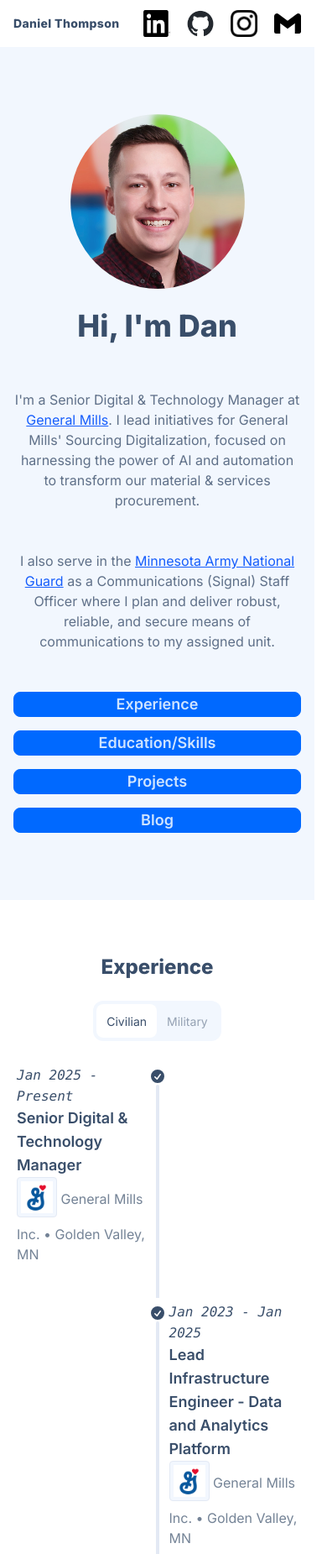
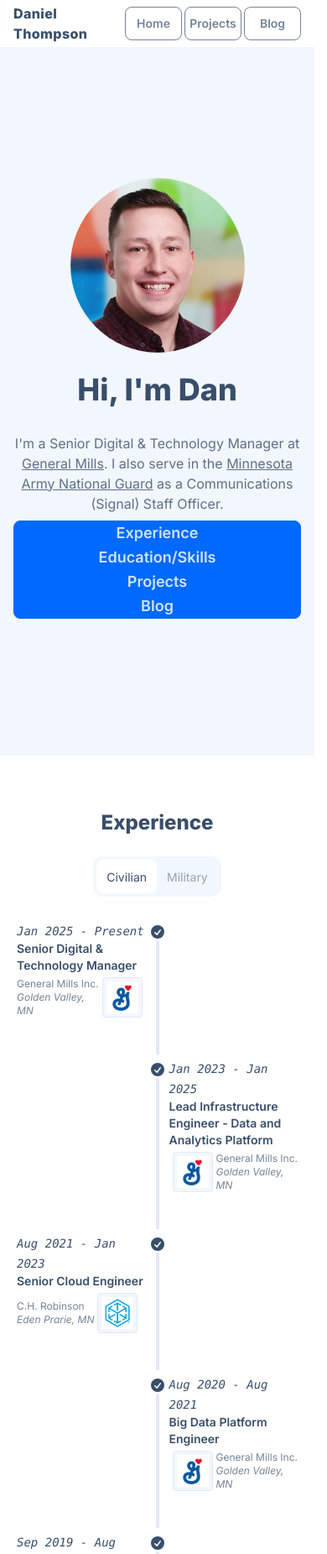
Before and after one commit to SudoSpartanDan/sudospartandan.github.io, an Eleventy site: page src/index.njk in a window 390 px wide. Shown: the top 1851 px of the page at 84% size. Built offline with nearby package versions, Linux system fonts and the light colour scheme; Eleventy itself is replaced by a stand-in of ours; files that its build step writes are made by us from their sources.

Commit message:
mobile fixes

```diff
--- a/src/_includes/layouts/base.njk
+++ b/src/_includes/layouts/base.njk
@@ -36,20 +36,7 @@
     <main>
       {{ content | safe }}
     </main>
-    <footer class="py-10 border-t border-slate-200/60 dark:border-slate-800">
-      <div class="mx-auto max-w-6xl px-4 text-sm text-slate-500 flex items-center justify-between">
-        <p>© 2025 Daniel Thompson. All rights reserved.</p>
-        <div class="flex items-center gap-4">
-          <a href="{{ '/sitemap.xml' | url }}" class="link link-hover">Sitemap</a>
-          <a href="{{ '/feed.xml' | url }}" class="link link-hover flex items-center gap-2" title="Subscribe via RSS">
-            RSS Feed
-            <svg xmlns="http://www.w3.org/2000/svg" viewBox="0 0 24 24" class="w-5 h-5 fill-current">
-              <path d="M4 11a9 9 0 0 1 9 9h-2a7 7 0 0 0-7-7v-2zm0-4a13 13 0 0 1 13 13h-2A11 11 0 0 0 4 9V7zm0 10a2 2 0 1 1 0 4 2 2 0 0 1 0-4z"/>
-            </svg>
-          </a>
-        </div>
-      </div>
-    </footer>
+    {% include "partials/footer.njk" %}
   </body>
 
 </html>
--- a/src/_includes/layouts/blog_post.njk
+++ b/src/_includes/layouts/blog_post.njk
@@ -7,7 +7,7 @@
     }
 </style>
 
-<section class="container bg-base-200 mx-auto px-32">
+<section class="container bg-base-200 mx-auto px-4 lg:px-32">
     <a href="{{ '/blog/' | url }}" class="btn btn-xs btn-outline my-4"><- Back</a>
     <h1 class="text-4xl md:text-5xl font-extrabold">{{ title }}</h1>
     <p class="py-2 text-lg md:text-xl">{{ date | asPostDate }}</p>
--- /dev/null
+++ b/src/_includes/partials/footer.njk
@@ -0,0 +1,33 @@
+<footer class="py-10 border-t border-slate-200/60 dark:border-slate-800">
+  <div class="mx-auto max-w-6xl px-4 text-sm text-slate-500 flex items-center justify-between">
+    <p>© 2025 Daniel Thompson. All rights reserved.</p>
+    <div class="flex items-center gap-4">
+      <a href="https://linkedin.com/in/dthomp92" target="_blank" rel="noreferrer"
+        class="flex items-center gap-2 hover:text-brand transition">
+        <img src="{{ '/assets/InBug-Black.png' | url }}" alt="LinkedIn icon" class="w-8 h-8" />
+      </a>
+      <a href="https://github.com/SudoSpartanDan" target="_blank" rel="noreferrer"
+        class="flex items-center gap-2 hover:text-brand transition">
+        <img src="{{ '/assets/github-mark.png' | url }}" alt="GitHub icon" class="w-8 h-8" />
+      </a>
+      <a href="https://www.instagram.com/sudospartandan/" target="_blank" rel="noreferrer"
+        class="flex items-center gap-2 hover:text-brand transition">
+        <img src="{{ '/assets/Instagram_Glyph_Black.png' | url }}" alt="Instagram icon" class="w-8 h-8" />
+      </a>
+      <a href="mailto:dthomp92@gmail.com"
+        class="flex items-center gap-2 hover:text-brand transition">
+        <svg xmlns="http://www.w3.org/2000/svg" class="w-8 h-8" fill="#000000" role="img" viewBox="0 0 24 24">
+          <title>Gmail icon</title>
+          <path stroke-linecap="round" stroke-linejoin="round" d="M24 5.457v13.909c0 .904-.732 1.636-1.636 1.636h-3.819V11.73L12 16.64l-6.545-4.91v9.273H1.636A1.636 1.636 0 0 1 0 19.366V5.457c0-2.023 2.309-3.178 3.927-1.964L5.455 4.64 12 9.548l6.545-4.91 1.528-1.145C21.69 2.28 24 3.434 24 5.457z"/>
+        </svg>
+      </a>
+      <a href="{{ '/sitemap.xml' | url }}" class="link link-hover">Sitemap</a>
+      <a href="{{ '/feed.xml' | url }}" class="link link-hover flex items-center gap-2" title="Subscribe via RSS">
+        RSS Feed
+        <svg xmlns="http://www.w3.org/2000/svg" viewBox="0 0 24 24" class="w-5 h-5 fill-current">
+          <path d="M4 11a9 9 0 0 1 9 9h-2a7 7 0 0 0-7-7v-2zm0-4a13 13 0 0 1 13 13h-2A11 11 0 0 0 4 9V7zm0 10a2 2 0 1 1 0 4 2 2 0 0 1 0-4z"/>
+        </svg>
+      </a>
+    </div>
+  </div>
+</footer>
--- a/src/_includes/partials/header.njk
+++ b/src/_includes/partials/header.njk
@@ -1,27 +1,12 @@
 <header class="sticky top-0 z-50 bg-base-100/80 backdrop-blur">
   <nav class="mx-auto max-w-[76rem] ps-4 pe-4 md:ps-8 md:pe-8 h-14 flex items-center justify-between">
-    <a href="{{ '/' | url }}" class="text-sm lg:text-2xl font-extrabold tracking-wide hover:text-brand">Daniel Thompson</a>
-    <div class="flex items-center gap-5 text-base-content/70">
+    <a href="{{ '/' | url }}" class="text-md lg:text-2xl font-extrabold tracking-wide hover:text-brand">Daniel Thompson</a>
 
-      <a href="https://linkedin.com/in/dthomp92" target="_blank" rel="noreferrer"
-        class="flex items-center gap-2 hover:text-brand transition">
-        <img src="{{ '/assets/InBug-Black.png' | url }}" alt="LinkedIn icon" class="w-8 h-8" />
-      </a>
-      <a href="https://github.com/SudoSpartanDan" target="_blank" rel="noreferrer"
-        class="flex items-center gap-2 hover:text-brand transition">
-        <img src="{{ '/assets/github-mark.png' | url }}" alt="GitHub icon" class="w-8 h-8" />
-      </a>
-      <a href="https://www.instagram.com/sudospartandan/" target="_blank" rel="noreferrer"
-        class="flex items-center gap-2 hover:text-brand transition">
-        <img src="{{ '/assets/Instagram_Glyph_Black.png' | url }}" alt="Instagram icon" class="w-8 h-8" />
-      </a>
-      <a href="mailto:dthomp92@gmail.com"
-        class="flex items-center gap-2 hover:text-brand transition">
-        <svg xmlns="http://www.w3.org/2000/svg" class="w-8 h-8" fill="#000000" role="img" viewBox="0 0 24 24">
-          <title>Gmail icon</title>
-          <path stroke-linecap="round" stroke-linejoin="round" d="M24 5.457v13.909c0 .904-.732 1.636-1.636 1.636h-3.819V11.73L12 16.64l-6.545-4.91v9.273H1.636A1.636 1.636 0 0 1 0 19.366V5.457c0-2.023 2.309-3.178 3.927-1.964L5.455 4.64 12 9.548l6.545-4.91 1.528-1.145C21.69 2.28 24 3.434 24 5.457z"/>
-        </svg>
-      </a>
+    <div class="flex items-center gap-1 text-base-content/70">
+
+      <a href="{{ '/' | url }}" class="text-sm btn join-item btn-outline flex-1 w-17">Home</a>
+      <a href="{{ '/projects/' | url }}" class="text-sm btn join-item btn-outline flex-1 w-17">Projects</a>
+      <a href="{{ '/blog/' | url }}" class="text-sm btn join-item btn-outline flex-1 w-17">Blog</a>
     </div>
   </nav>
 </header>
--- a/src/blog.njk
+++ b/src/blog.njk
@@ -10,7 +10,7 @@
       Subscribe via RSS
     </a>
   </p>
-  <div class="space-y-8 container mx-auto px-64 py-16">
+  <div class="space-y-8 container mx-auto px-4 lg:px-32 py-16">
     {%- for post in collections.post | reverse -%}
       <article class="bg-base-100 rounded-lg shadow hover:shadow-md transition border border-base-300">
         <a href="{{ post.url | url }}" class="block p-6">
--- a/src/index.njk
+++ b/src/index.njk
@@ -12,19 +12,17 @@
       </div>
       <h1 class="text-4xl md:text-5xl font-extrabold">Hi, I'm Dan</h1>
       <h2 class="text-3xl md:text-4xl py-4"></h2>
-      <p class="py-6 text-base md:text-lg text-base-content/80">
-        I'm a Senior Digital & Technology Manager at <a class="font-medium text-blue-600 underline dark:text-blue-500 hover:no-underline" href="https://www.generalmills.com/">General Mills</a>. I lead initiatives for General Mills' Sourcing Digitalization, focused on harnessing the power of AI and automation to transform our material & services procurement.
+      <p class="text-base md:text-lg text-base-content/80">
+        I'm a Senior Digital & Technology Manager at <a class="font-medium underline hover:no-underline" href="https://www.generalmills.com/">General Mills</a>. I also serve in the <a class="font-medium underline hover:no-underline" href="https://nationalguard.com/minnesota">Minnesota Army National Guard</a> as a Communications (Signal) Staff Officer.
       </p>
-      <p class="py-6 text-base md:text-lg text-base-content/80">
-          I also serve in the <a class="font-medium text-blue-600 underline dark:text-blue-500 hover:no-underline" href="https://nationalguard.com/minnesota">Minnesota Army National Guard</a> as a Communications (Signal) Staff Officer where I plan and deliver robust, reliable, and secure means of communications to my assigned unit.
-      </p>
-      <div class="flex flex-col sm:flex-row justify-center gap-4 mt-6 sm:max-w-3xl mx-auto w-full">
-        <a href="#experience" class="text-lg btn btn-primary flex-1">Experience</a>
-        <a href="#education-skills" class="text-lg btn btn-primary flex-1">Education/Skills</a>
-        <a href="{{ '/projects/' | url }}" class="text-lg btn btn-primary flex-1">Projects</a>
-        <a href="{{ '/blog/' | url }}" class="text-lg btn btn-primary flex-1">Blog</a>
+      <div class="py-2 join join-vertical lg:join-horizontal w-full">
+        <a href="#experience" class="text-lg btn join-item btn-primary flex-1">Experience</a>
+        <a href="#education-skills" class="text-lg btn join-item btn-primary flex-1">Education/Skills</a>
+        <a href="{{ '/projects/' | url }}" class="text-lg btn join-item btn-primary flex-1">Projects</a>
+        <a href="{{ '/blog/' | url }}" class="text-lg btn join-item btn-primary flex-1">Blog</a>
       </div>
     </div>
+
   </div>
 </section>
 
--- a/src/public/js/index.js
+++ b/src/public/js/index.js
@@ -229,11 +229,11 @@
   const sideClass = idx % 2 === 0 ? "timeline-start md:text-end" : "timeline-end";
   const logo = exp.logo
     ? `<img src="${exp.logo}" alt="${exp.employer} logo"
-        class="w-12 h-12 object-contain rounded bg-base-200 p-1 border border-base-300 mb-2 inline-block align-middle"
+        class="w-12 h-12 object-contain rounded bg-base-200 p-1 m-1 border border-base-300 inline-block align-middle"
       >`
     : "";
   const deployment = exp.deployment
-    ? `<span class="badge badge-info ms-2">${exp.deployment}</span>`
+    ? `<span class="text-xs md:text-md badge badge-info ms-2">${exp.deployment}</span>`
     : "";
   return `
     <li>
@@ -252,13 +252,19 @@
         </svg>
       </div>
       <div class="${sideClass} mb-10">
-        <time class="font-mono italic">${formatDateRange(exp.startDate, exp.endDate)}</time>
-        <div class="text-lg font-semibold">
+        <time class="font-mono text-sm md:text-md italic">${formatDateRange(exp.startDate, exp.endDate)}</time>
+        <div class="text-sm md:text-lg font-semibold">
           ${exp.title}
         </div>
-        <div class="text-base-content/70">
-          ${logo}
-          ${exp.employer}${exp.location ? " • " + exp.location : ""}
+        <div class="text-xs md:text-md text-base-content/70">
+          <div class="inline-flex items-center">
+            ${idx % 2 !== 0 ? logo : ""}
+            <div>
+              <p>${exp.employer}</p>
+              ${exp.location ? "<p class=\"italic text-base-content/70\">" + exp.location + "</p>" : ""}
+            </div>
+            ${idx % 2 === 0 ? logo : ""}
+          </div>
         </div>
         ${deployment}
       </div>
```
